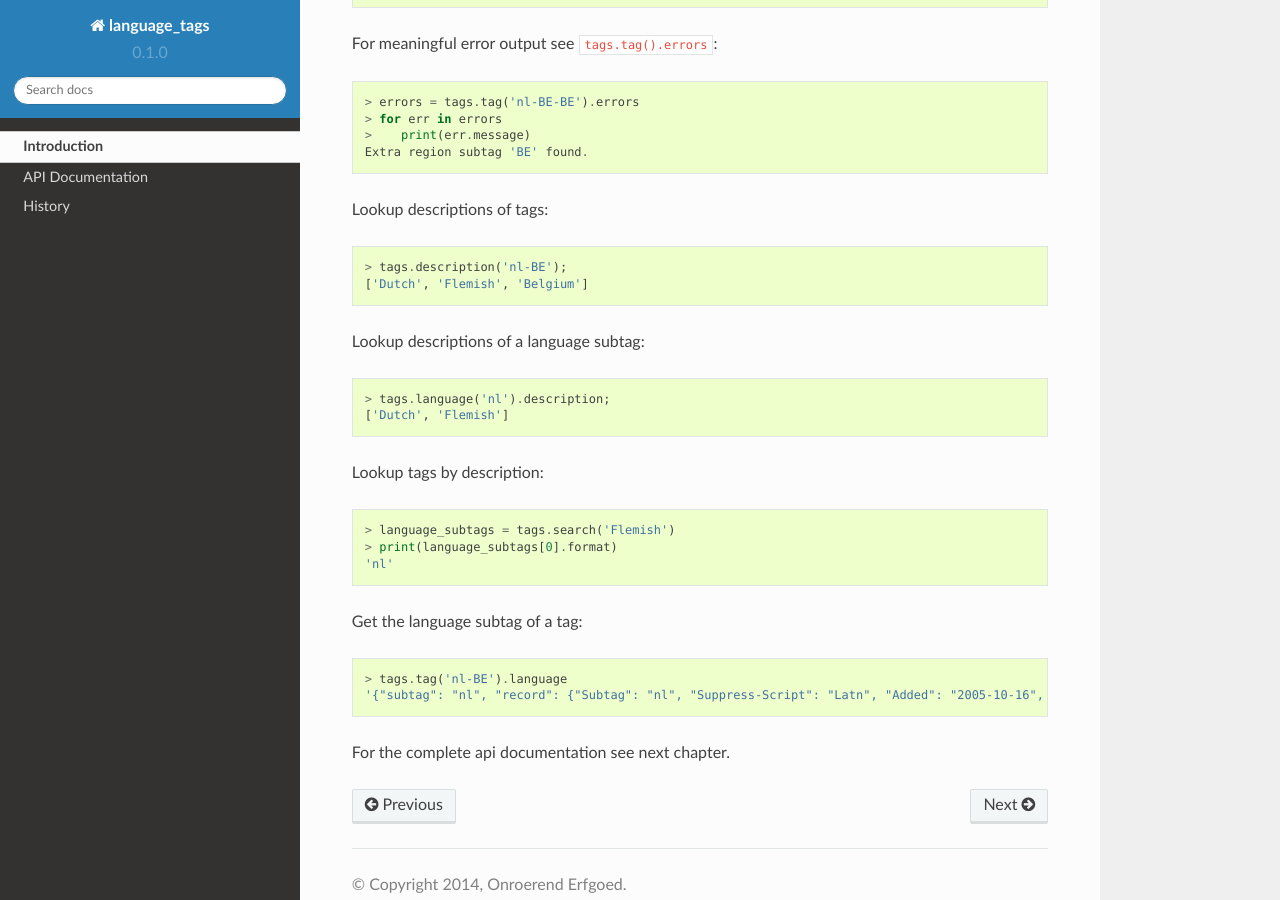
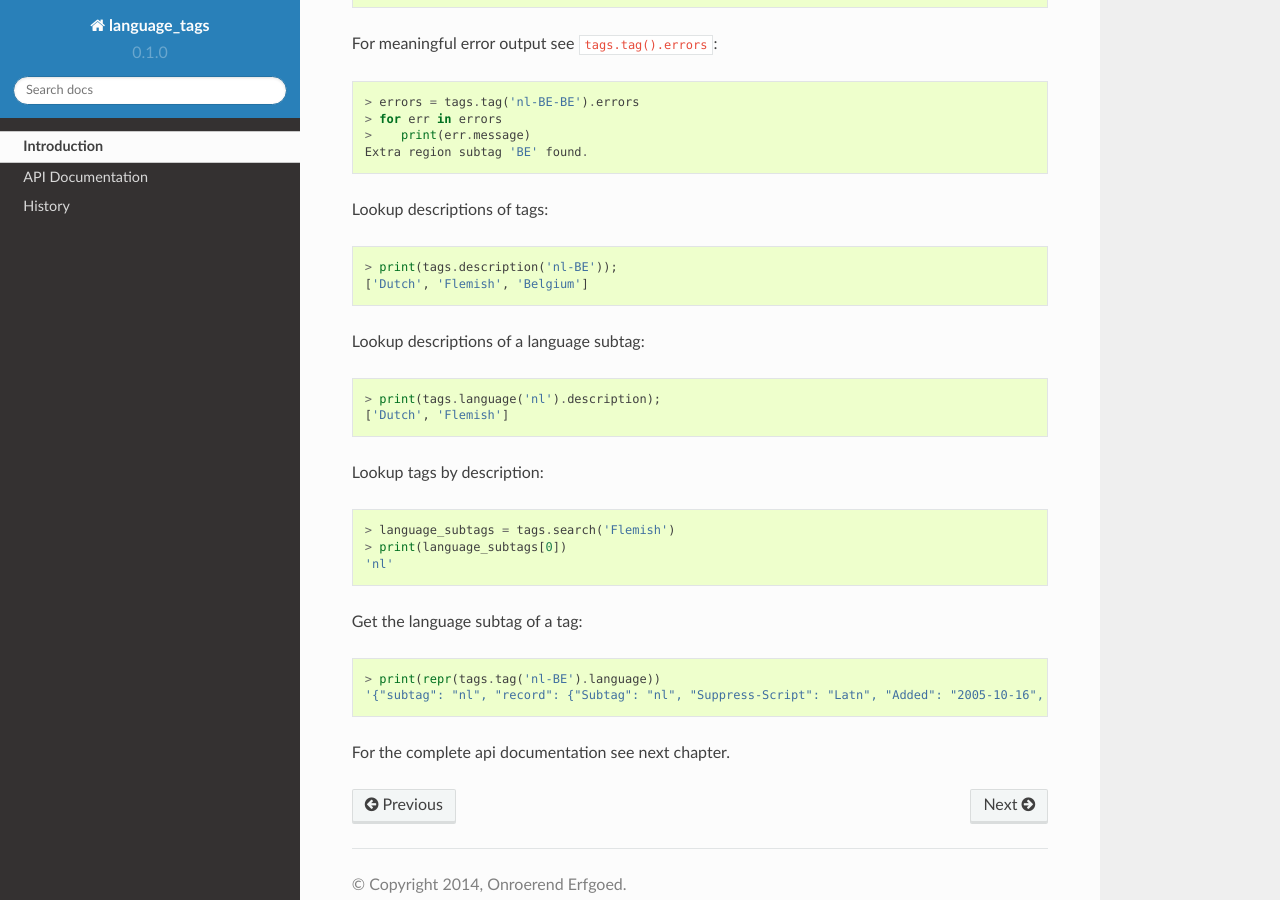
Before and after one commit to OnroerendErfgoed/language-tags, a Sphinx documentation site: the page built from docs/source/introduction.rst, in a window 1280 px wide and 900 px high, scrolled down 481 px. Built offline with Sphinx 7.4.7 and the Read the Docs theme 2.0.0, drawn with Linux system fonts in a browser that asks for light colours.

Commit message:
update docs introduction #5

```diff
--- a/docs/source/introduction.rst
+++ b/docs/source/introduction.rst
@@ -31,14 +31,14 @@ Lookup descriptions of tags:
 
 .. code-block:: python
 
-    > tags.description('nl-BE');
+    > print(tags.description('nl-BE'));
     ['Dutch', 'Flemish', 'Belgium']
 
 Lookup descriptions of a language subtag:
 
 .. code-block:: python
 
-    > tags.language('nl').description;
+    > print(tags.language('nl').description);
     ['Dutch', 'Flemish']
 
 Lookup tags by description:
@@ -46,14 +46,14 @@ Lookup tags by description:
 .. code-block:: python
 
     > language_subtags = tags.search('Flemish')
-    > print(language_subtags[0].format)
+    > print(language_subtags[0])
     'nl'
 
 Get the language subtag of a tag:
 
 .. code-block:: python
 
-    > tags.tag('nl-BE').language
+    > print(repr(tags.tag('nl-BE').language))
     '{"subtag": "nl", "record": {"Subtag": "nl", "Suppress-Script": "Latn", "Added": "2005-10-16", "Type": "language", "Description": ["Dutch", "Flemish"]}, "type": "language"}'
 
 For the complete api documentation see next chapter.
```
